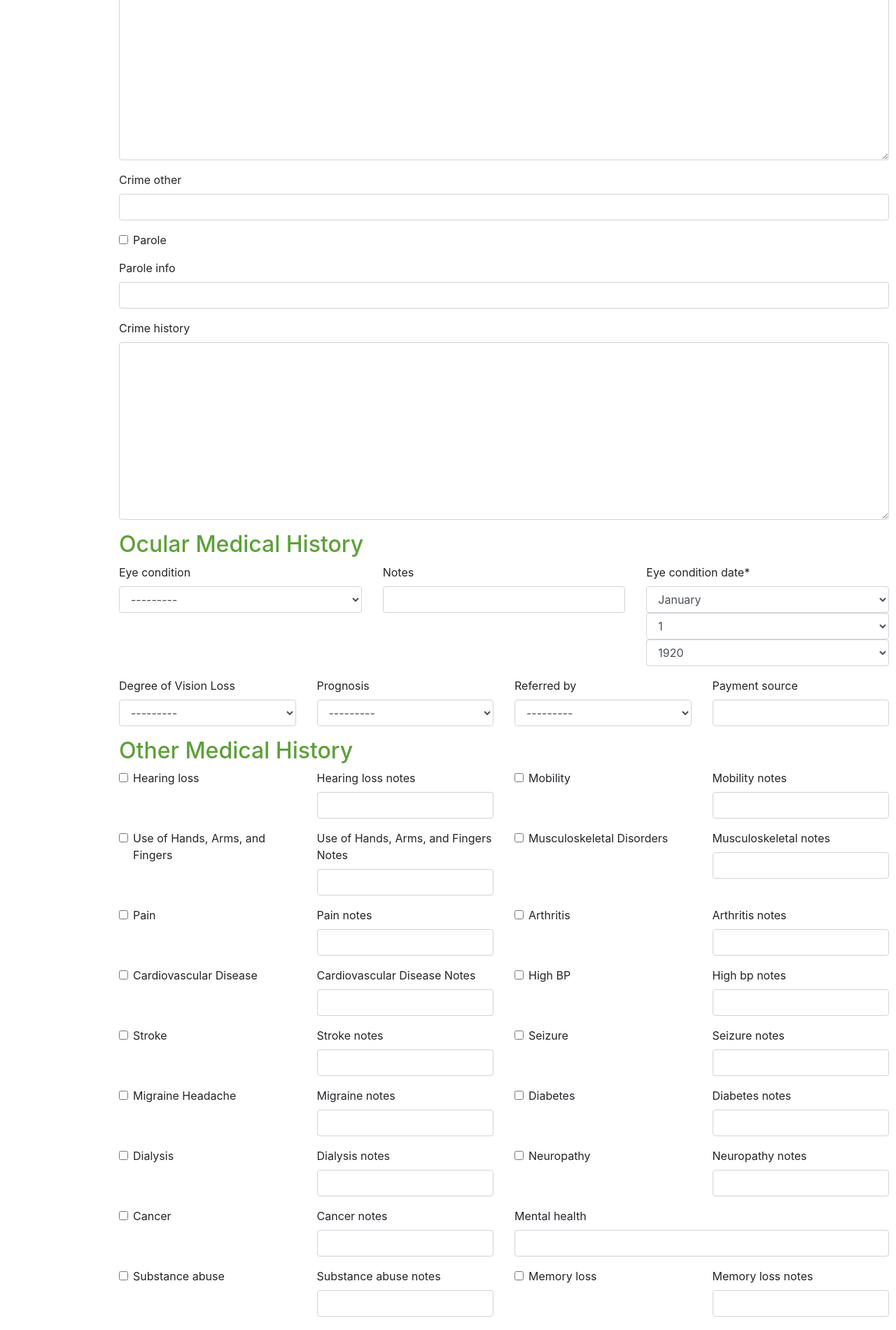
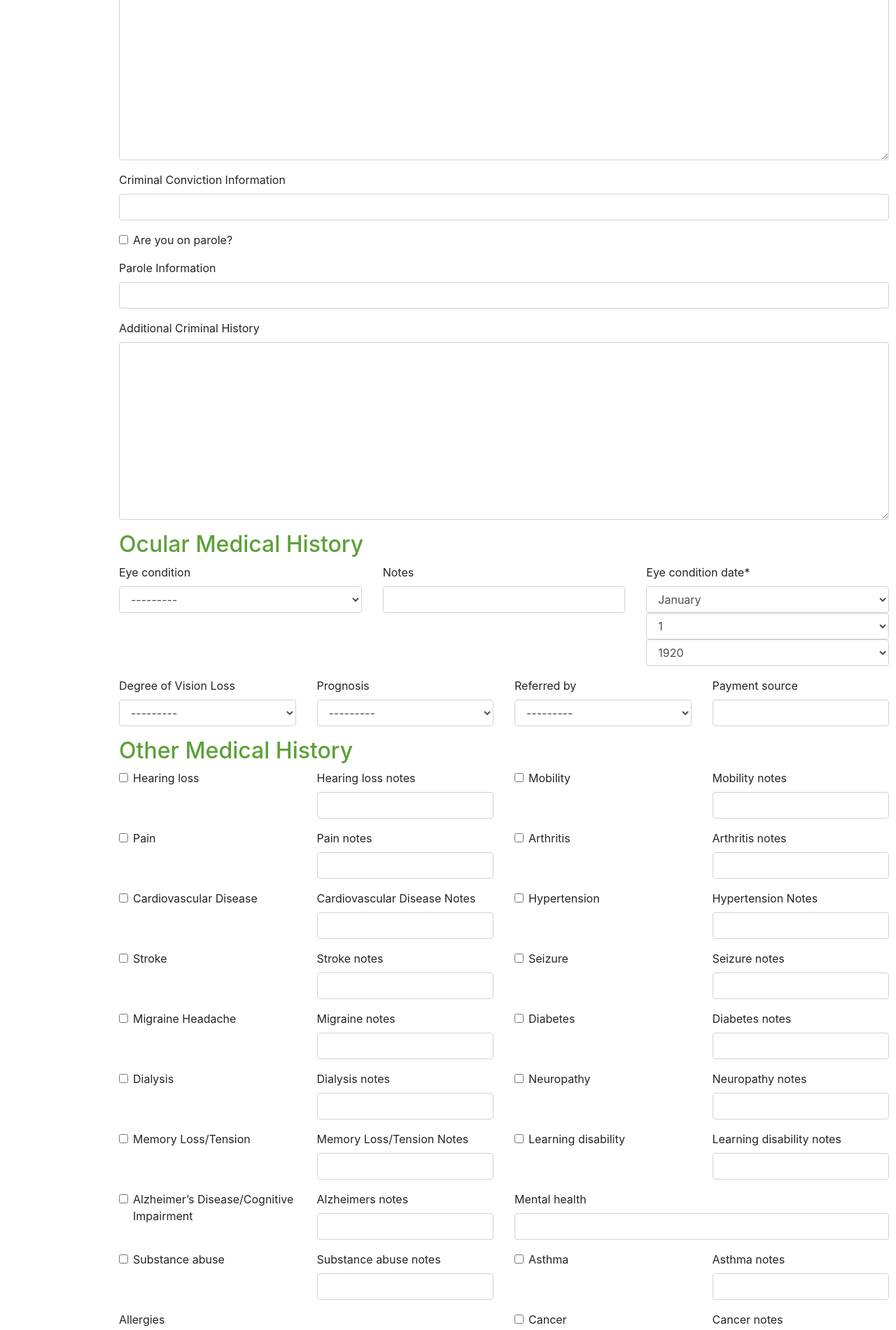
Before and after one commit to society-for-the-blind/lynx, a Django app: page /lynx/add-intake/1/ in a window 1280 px wide. Shown: the part 1806-3707 px from the top of the page at 70% size. Run offline with Django 3.2, Linux system fonts and the light colour scheme; the visitor is signed in with stand-in values (Sample User, id 1); some libraries are stand-ins or nearby versions.

Commit message:
making changes for shane

```diff
--- a/lynx/lynx/forms.py
+++ b/lynx/lynx/forms.py
@@ -40,15 +40,16 @@ class IntakeForm(forms.ModelForm):
         self.fields['other_ethnicity'].label = "Ethnicity (if other)"
         self.fields['crime'].label = "Have you been convicted of a crime?"
         self.fields['crime_info'].label = "Criminal Details"
-        # self.fields['crime_other'].label = "Criminal Conviction Information"
-        # self.fields['parole'].label = "Are you on parole?"
-        # self.fields['parole_info'].label = "Parole Information"
-        # self.fields['crime_history'].label = "Additional Criminal History"
+        self.fields['crime_other'].label = "Criminal Conviction Information"
+        self.fields['parole'].label = "Are you on parole?"
+        self.fields['parole_info'].label = "Parole Information"
+        self.fields['crime_history'].label = "Additional Criminal History"
         self.fields['musculoskeletal'].label = "Musculoskeletal Disorders"
         self.fields['alzheimers'].label = "Alzheimer’s Disease/Cognitive Impairment"
         self.fields['medical_notes'].label = "Medical History"
         self.fields['hobbies'].label = "Hobbies/Interests"
-        self.fields['high_bp'].label = "High BP"
+        self.fields['high_bp'].label = "Hypertension"
+        self.fields['high_bp_notes'].label = "Hypertension Notes"
         self.fields['geriatric'].label = "Other Major Geriatric Concerns"
         self.fields['degree'].label = "Degree of Vision Loss"
         self.fields['secondary_eye_condition'].label = "Notes"
@@ -57,6 +58,8 @@ class IntakeForm(forms.ModelForm):
         self.fields['dexterity'].label = "Use of Hands, Arms, and Fingers"
         self.fields['dexterity_notes'].label = "Use of Hands, Arms, and Fingers Notes"
         self.fields['migraine'].label = "Migraine Headache"
+        self.fields['memory_loss'].label = "Memory Loss/Tension"
+        self.fields['memory_loss_notes'].label = "Memory Loss/Tension Notes"
 
 
 class AddressForm(forms.ModelForm):
@@ -66,6 +69,9 @@ class AddressForm(forms.ModelForm):
         model = Address
         exclude = ('created', 'modified', 'user', 'billing', 'contact')
 
+    def __init__(self, *args, **kwargs):
+        super(AddressForm, self).__init__(*args, **kwargs)
+        self.fields['suite'].label = "Apt/Suite"
 
 class EmergencyForm(forms.ModelForm):
 
--- a/lynx/lynx/models.py
+++ b/lynx/lynx/models.py
@@ -94,7 +94,7 @@ AGES = (("Less than 54", "Less than 54"), ("50-54", "50-54"), ("55-59", "55-59")
         ("65-69", "65-69"), ("70-74", "70-74"), ("75-79", "75-79"), ("80-84", "80-84"), ("85-89", "85-89"),
         ("90-94", "90-94"), ("95-99", "95-99"), ("100+", "100+"))
 
-TASKS = (('Visually', 'Visually'), ('Non-Visually', 'Non-Visually'), ('Both', 'Both'))
+TASKS = (('Visually', 'Visually'), ('Non-Visually', 'Non-Visually'), ('Both Visually and Non-Visually', 'Both Visually and Non-Visually'))
 
 CONDITIONS = (('Cataracts', 'Cataracts'), ('Cone Rod Dystrophy', 'Cone Rod Dystrophy'),
               ('Diabetic Retinopathy', 'Diabetic Retinopathy'), ('Glaucoma', 'Glaucoma'), ('Keratoconus','Keratoconus'),
--- a/lynx/lynx/templates/lynx/add_intake.html
+++ b/lynx/lynx/templates/lynx/add_intake.html
@@ -104,12 +104,12 @@
             <div class="col-3">{{ form.mobility|as_crispy_field }}</div>
             <div class="col-3">{{ form.mobility_notes|as_crispy_field }}</div>
         </div>
-        <div class="row">
-            <div class="col-3">{{ form.dexterity|as_crispy_field }}</div>
-            <div class="col-3">{{ form.dexterity_notes|as_crispy_field }}</div>
-            <div class="col-3">{{ form.musculoskeletal|as_crispy_field }}</div>
-            <div class="col-3">{{ form.musculoskeletal_notes|as_crispy_field }}</div>
-        </div>
+<!--        <div class="row">-->
+<!--            <div class="col-3">{{ form.dexterity|as_crispy_field }}</div>-->
+<!--            <div class="col-3">{{ form.dexterity_notes|as_crispy_field }}</div>-->
+<!--            <div class="col-3">{{ form.musculoskeletal|as_crispy_field }}</div>-->
+<!--            <div class="col-3">{{ form.musculoskeletal_notes|as_crispy_field }}</div>-->
+<!--        </div>-->
         <div class="row">
             <div class="col-3">{{ form.pain|as_crispy_field }}</div>
             <div class="col-3">{{ form.pain_notes|as_crispy_field }}</div>
@@ -141,34 +141,31 @@
             <div class="col-3">{{ form.neuropathy_notes|as_crispy_field }}</div>
         </div>
         <div class="row">
-            <div class="col-3">{{ form.cancer|as_crispy_field }}</div>
-            <div class="col-3">{{ form.cancer_notes|as_crispy_field }}</div>
+            <div class="col-3">{{ form.memory_loss|as_crispy_field }}</div>
+            <div class="col-3">{{ form.memory_loss_notes|as_crispy_field }}</div>
+            <div class="col-3">{{ form.learning_disability|as_crispy_field }}</div>
+            <div class="col-3">{{ form.learning_disability_notes|as_crispy_field }}</div>
+        </div>
+         <div class="row">
+            <div class="col-3">{{ form.alzheimers|as_crispy_field }}</div>
+            <div class="col-3">{{ form.alzheimers_notes|as_crispy_field }}</div>
             <div class="col-6">{{ form.mental_health|as_crispy_field  }}</div>
-        </div>
+         </div>
         <div class="row">
             <div class="col-3">{{ form.substance_abuse|as_crispy_field }}</div>
             <div class="col-3">{{ form.substance_abuse_notes|as_crispy_field }}</div>
-            <div class="col-3">{{ form.memory_loss|as_crispy_field }}</div>
-            <div class="col-3">{{ form.memory_loss_notes|as_crispy_field }}</div>
-        </div>
-        <div class="row">
-            <div class="col-3">{{ form.learning_disability|as_crispy_field }}</div>
-            <div class="col-3">{{ form.learning_disability_notes|as_crispy_field }}</div>
-            <div class="col-3">{{ form.alzheimers|as_crispy_field }}</div>
-            <div class="col-3">{{ form.alzheimers_notes|as_crispy_field }}</div>
-        </div>
-        <div class="row">
             <div class="col-3">{{ form.asthma|as_crispy_field }}</div>
             <div class="col-3">{{ form.asthma_notes|as_crispy_field }}</div>
         </div>
         <div class="row">
             <div class="col-6">{{ form.allergies|as_crispy_field }}</div>
+            <div class="col-3">{{ form.cancer|as_crispy_field }}</div>
+            <div class="col-3">{{ form.cancer_notes|as_crispy_field }}</div>
+        </div>
+        <div class="row">
             <div class="col-3">{{ form.geriatric|as_crispy_field }}</div>
             <div class="col-3">{{ form.geriatric_notes|as_crispy_field }}</div>
-       </div>
-{#        <div class="row">#}
-{#            <div class="col-12"> {{ form.other_medical|as_crispy_field }}</div>#}
-{#       </div>#}
+        </div>
         <div class="row">
             <div class="col-12"> {{ form.medications|as_crispy_field }}</div>
         </div>
--- a/lynx/lynx/templates/lynx/lessonnote_detail.html
+++ b/lynx/lynx/templates/lynx/lessonnote_detail.html
@@ -3,12 +3,12 @@
 {% block content %}
 
 <h1>{{ object.authorization.contact.first_name }} {{ object.authorization.contact.last_name }}'s Lesson Note from {{ object.user.first_name }} {{ object.user.last_name }}</h1>
-<h2>{{ object.date|date:"F d, Y" }}</h2>
+<h2>{{ object.date|date:'F j, Y' }}</h2>
 <input type="button" onclick="location.href='/lynx/authorization/{{ object.authorization_id }}';" value="Return to Authorization" /> <input type="button" onclick="location.href='/lynx/client/{{ object.authorization.contact_id}}';" value="Return to Client" />
 <p class="tab"><strong>Attendance:</strong> {{ object.attendance }}</p>
-<p class="tab"><strong>Instructional Units:</strong> {{ object.instructional_units }}</p>
+<!--<p class="tab"><strong>Instructional Units:</strong> {{ object.instructional_units }}</p>-->
 <p class="tab"><strong>Billed Units:</strong> {{ object.billed_units }}</p>
-{% if auth_type == 'group' %}<p class="tab"><strong>Number of Students in Class:</strong> {{ object.students_no }}</p>{% endif %}
+<!--{% if auth_type == 'group' %}<p class="tab"><strong>Number of Students in Class:</strong> {{ object.students_no }}</p>{% endif %}-->
 <p class="tab"><strong>Successes and accomplishments:</strong> {{ object.successes }}</p>
 <p class="tab"><strong>Obstacles and barriers to current learning:</strong> {{ object.obstacles }}</p>
 <p class="tab"><strong>Recommendations to improve learning:</strong> {{ object.recommendations }}</p>
--- a/lynx/lynx/views.py
+++ b/lynx/lynx/views.py
@@ -47,7 +47,7 @@ def add_contact(request):
         if address_form.is_valid() & phone_form.is_valid() & email_form.is_valid() & form.is_valid():
             form = form.save()
             contact_id = form.pk
-            if address_form.address_one:
+            if address_form['address_one']:
                 address_form = address_form.save(commit=False)
                 address_form.contact_id = contact_id
                 address_form.save()
```
Also changed, not shown: lynx/lynx/templates/lynx/authorization_detail.html (+24 -17 lines), lynx/lynx/templates/lynx/contact_detail.html (+9 -9 lines), lynx/lynx/templates/lynx/intake_edit.html (+19 -19 lines).
